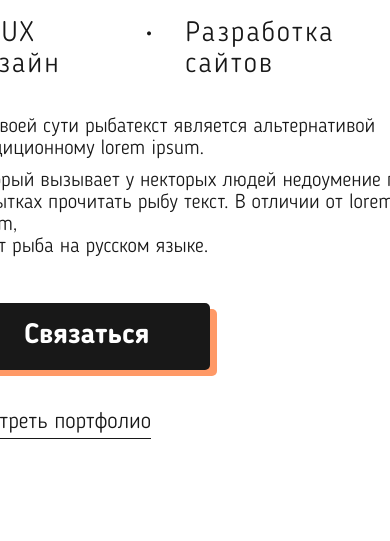
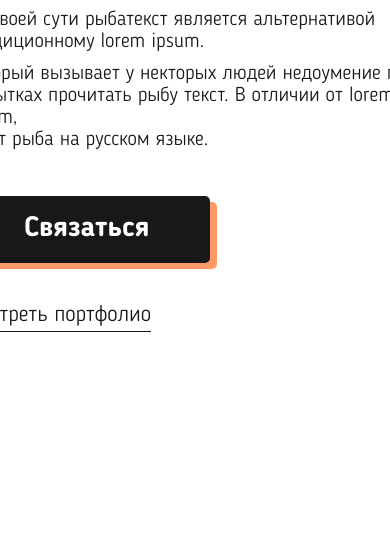
Before and after one commit to pavellenkevich/pavellenkevich.github.io, a plain HTML site: page index.html in a window 390 px wide. Shown: the part 303-844 px from the top of the page. Drawn offline with Linux system fonts and the light colour scheme.

Commit message:
Add files via upload

```diff
--- a/style1.css
+++ b/style1.css
@@ -24,7 +24,6 @@
 	}
 	html, body {
 	  	width: 100%;
-
 	  	background: #fff;
 	}
 	div.container{
@@ -32,7 +31,7 @@
 	    flex-direction: column;
 	    justify-content: center;
 	    align-items: center;
-	    height: 100vh;
+	    max-height: 100vh;
 	}
 	div.item1{
 		width: 100%;
```
